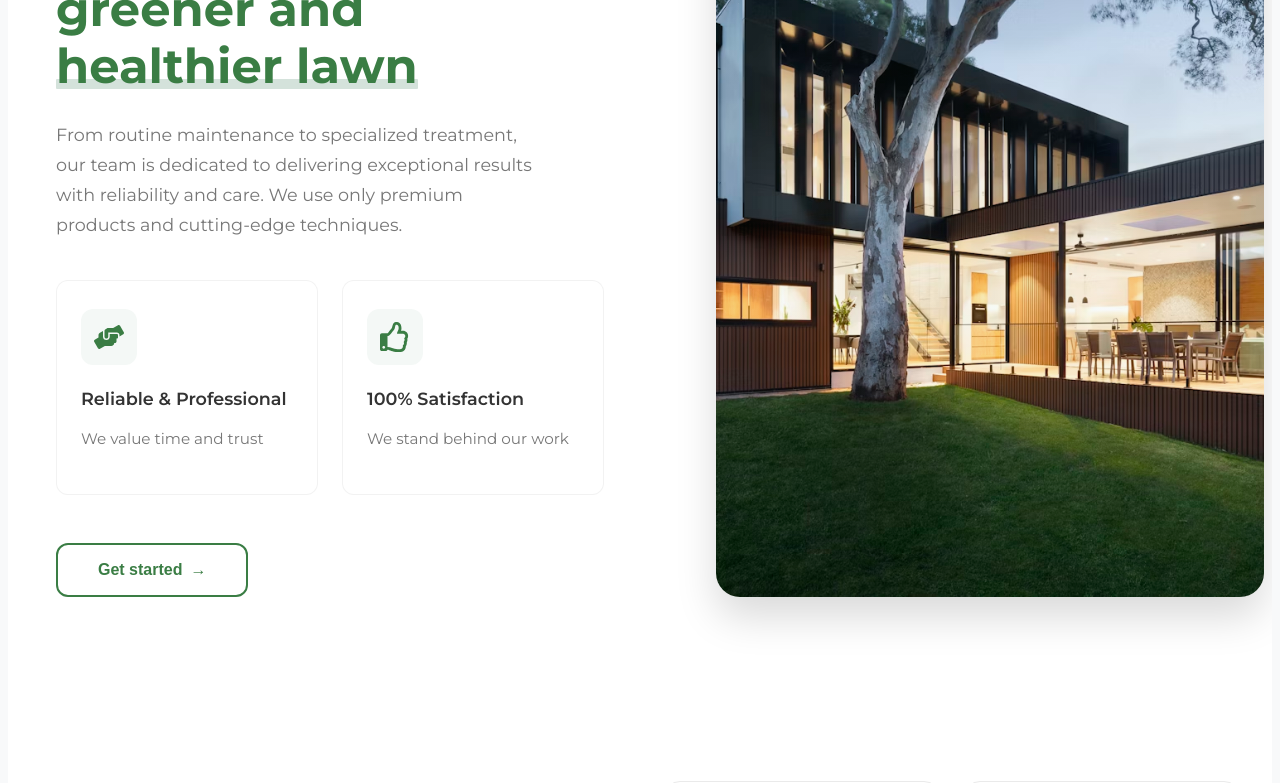
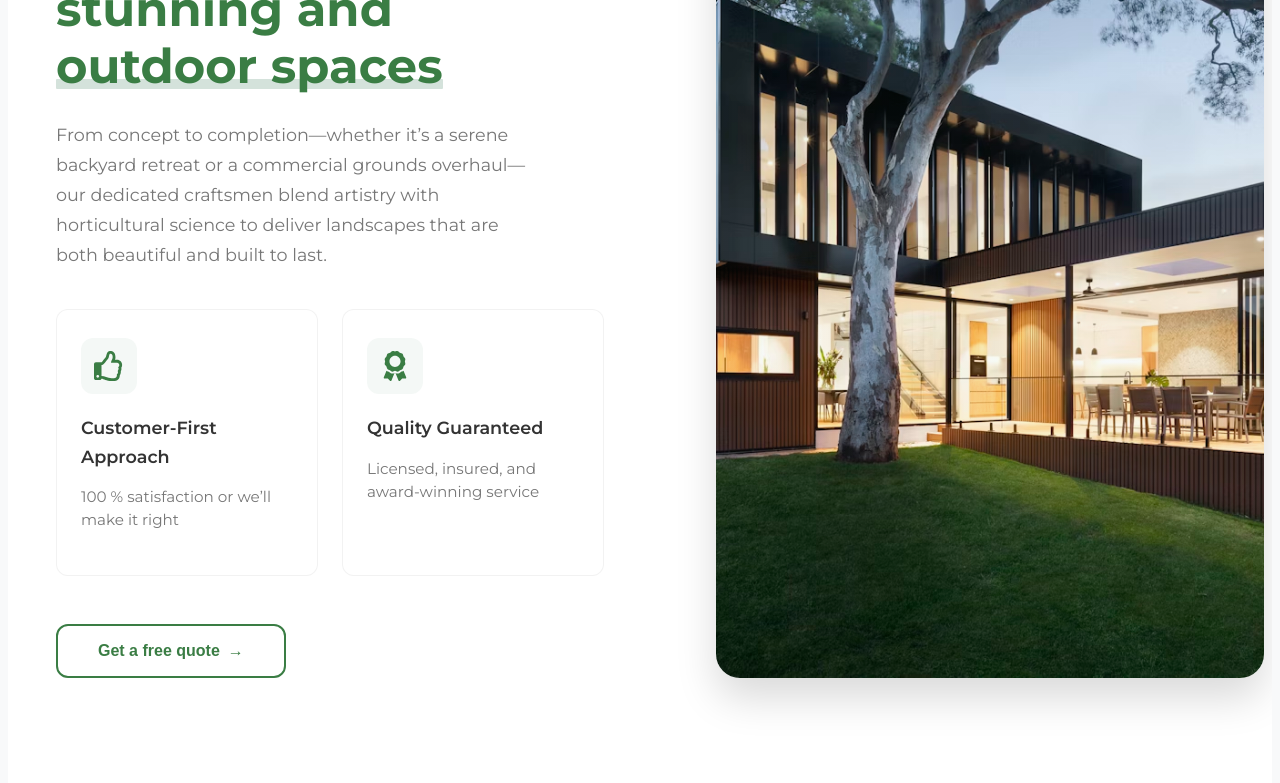
Before and after one commit to sanjuconnectrader/primedlandscaping, a React (Create React App) app: page / in a window 1280 px wide. Shown: the part 3780-4563 px from the top of the page. Built offline with nearby package versions, Linux system fonts and the light colour scheme.

Commit message:
update frontend

```diff
--- a/src/components/Home/Choose/Choose.jsx
+++ b/src/components/Home/Choose/Choose.jsx
@@ -1,46 +1,56 @@
 import React from "react";
 import "./Choose.css";
-import { FaHandsHelping, FaRegThumbsUp, FaLeaf, FaAward } from "react-icons/fa";
+import {
+  FaHandsHelping,
+  FaRegThumbsUp,
+  FaLeaf,
+  FaAward
+} from "react-icons/fa";
 
+/* ------------------------------------------------------------------
+ *  Key selling points for the landscaping business
+ * -----------------------------------------------------------------*/
 const FEATURE_ITEMS = [
-  {
-    id: 1,
-    icon: <FaHandsHelping className="feature__icon-svg" />,
-    title: "Reliable & Professional",
-    subtitle: "We value time and trust",
-  },
+
   {
     id: 2,
     icon: <FaRegThumbsUp className="feature__icon-svg" />,
-    title: "100% Satisfaction",
-    subtitle: "We stand behind our work",
+    title: "Customer-First Approach",
+    subtitle: "100 % satisfaction or we’ll make it right"
   },
 
+  {
+    id: 4,
+    icon: <FaAward className="feature__icon-svg" />,
+    title: "Quality Guaranteed",
+    subtitle: "Licensed, insured, and award-winning service"
+  }
 ];
 
 export default function Choose() {
-
+  /* If your hero image lives in /public, this is the easiest way to reference it */
   const imageUrl = `${process.env.PUBLIC_URL}/choose.avif`;
-
 
   return (
     <section className="choose" id="choose-us">
       <div className="choose__inner container">
-        {/* Left Content */}
+        {/* -------- Left side: text & features -------- */}
         <div className="choose__content">
           <small className="choose__eyebrow">Why Choose Us</small>
 
-          <h2 className="choose__title">
+            <h2 className="choose__title">
             The trusted partner for your{" "}
             <span className="highlight">
-              greener and <br className="line-break" /> healthier lawn
+             stunning and <br className="line-break" /> outdoor spaces
             </span>
           </h2>
 
+
           <p className="choose__text">
-            From routine maintenance to specialized treatment, our team is
-            dedicated to delivering exceptional results with reliability and
-            care. We use only premium products and cutting-edge techniques.
+            From concept to completion—whether it’s a serene backyard retreat
+            or a commercial grounds overhaul—our dedicated craftsmen blend
+            artistry with horticultural science to deliver landscapes that are
+            both beautiful and built to last.
           </p>
 
           <div className="choose__features">
@@ -54,16 +64,16 @@ export default function Choose() {
           </div>
 
           <button className="choose__btn">
-            Get started <span className="btn-arrow">→</span>
+            Get a free quote <span className="btn-arrow">→</span>
           </button>
         </div>
 
-        {/* Right Image */}
+        {/* -------- Right side: hero image -------- */}
         <figure className="choose__image-wrapper">
           <div className="choose__image-overlay"></div>
           <img
             src={imageUrl}
-            alt="Healthy green lawn"
+            alt="Beautifully landscaped garden with vibrant plants and stone pathway"
             className="choose__image"
             loading="lazy"
           />
--- a/src/pages/Home.jsx
+++ b/src/pages/Home.jsx
@@ -19,6 +19,7 @@ const Home = () => {
             <Choose/>
             <Turfhome/>
             <Appointment/>
+            <Client/>
 
             <Footer />
         </div>
```
